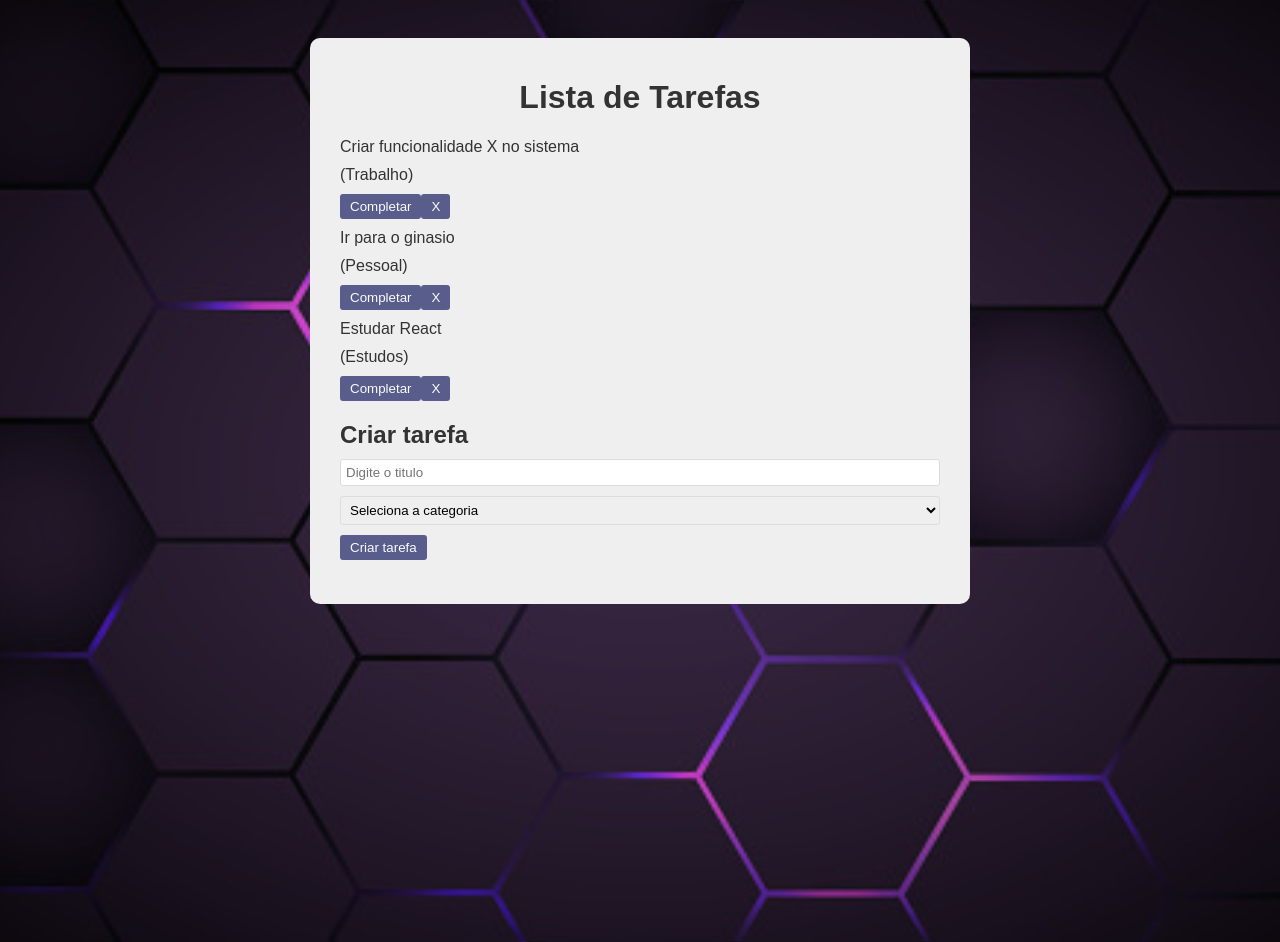
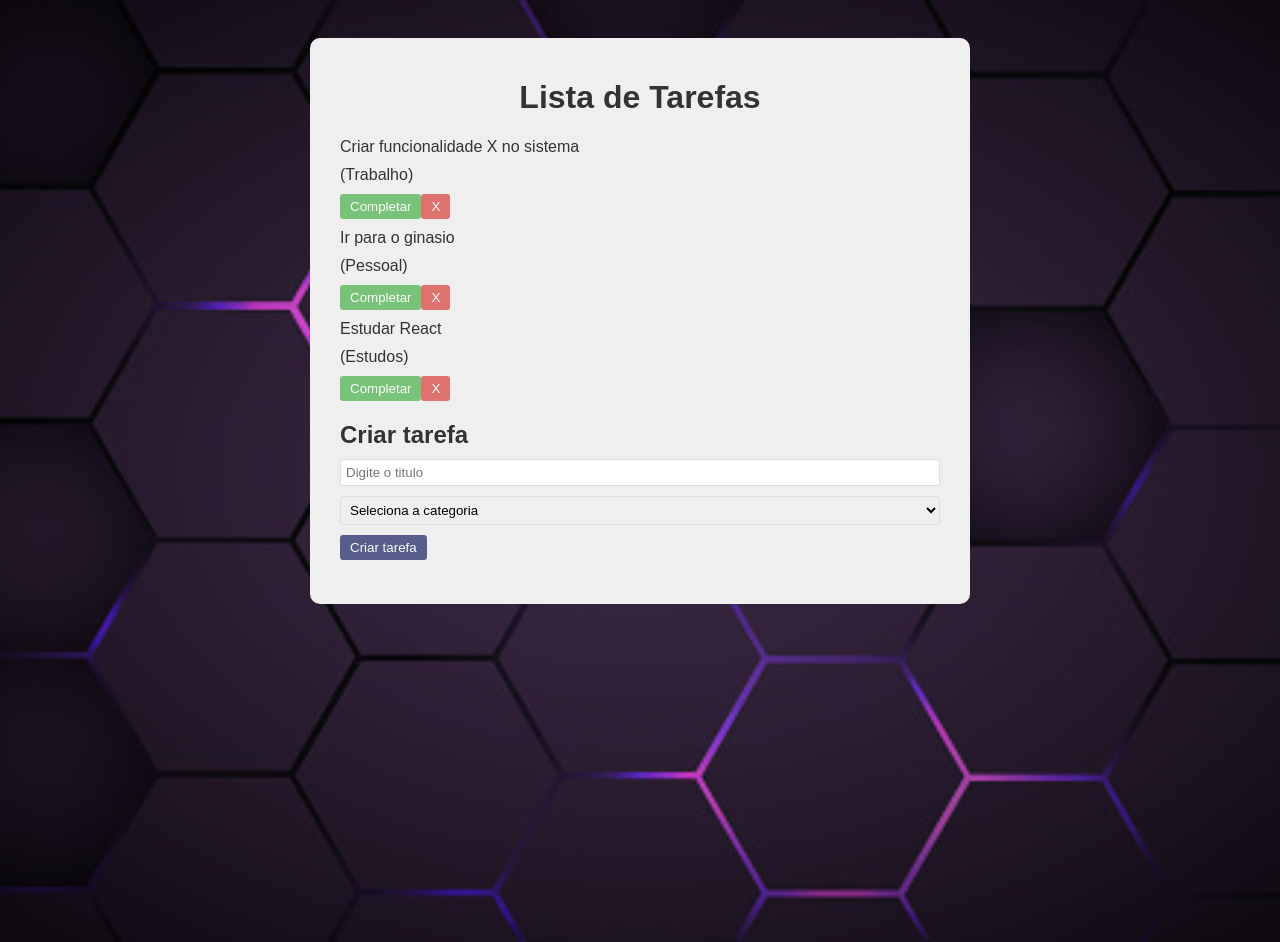
Before and after one commit to joanadecastro/task-management-app-em-React, a React (Vite) app: page / in a window 1280 px wide. Built offline with nearby package versions, Linux system fonts and the light colour scheme.

Commit message:
button css

```diff
--- a/src/App.css
+++ b/src/App.css
@@ -44,6 +44,12 @@ button{
 button:hover{
   opacity: 1;
 }
+.complete{
+background-color: #5cb85c;
+}
+.remove{
+background-color:#d9534f ;
+}
 .todo-form{
   padding-bottom: 1.5rem;
 }
--- a/src/components/Todo.jsx
+++ b/src/components/Todo.jsx
@@ -8,8 +8,8 @@ const Todo = ({todo}) => {
       <p className="category">({todo.category})</p>
     </div>
     <div>
-      <button>Completar</button>
-      <button>X</button>
+      <button className='complete'>Completar</button>
+      <button className='remove'>X</button>
     </div>
   </div>
   )
```
